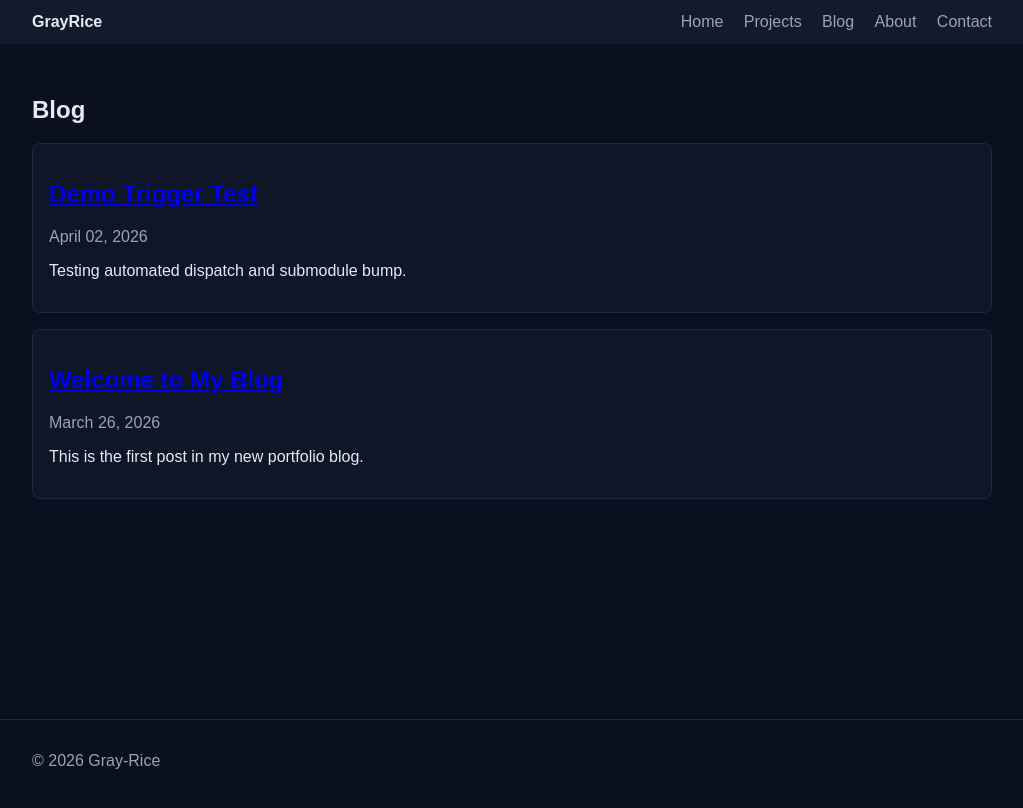
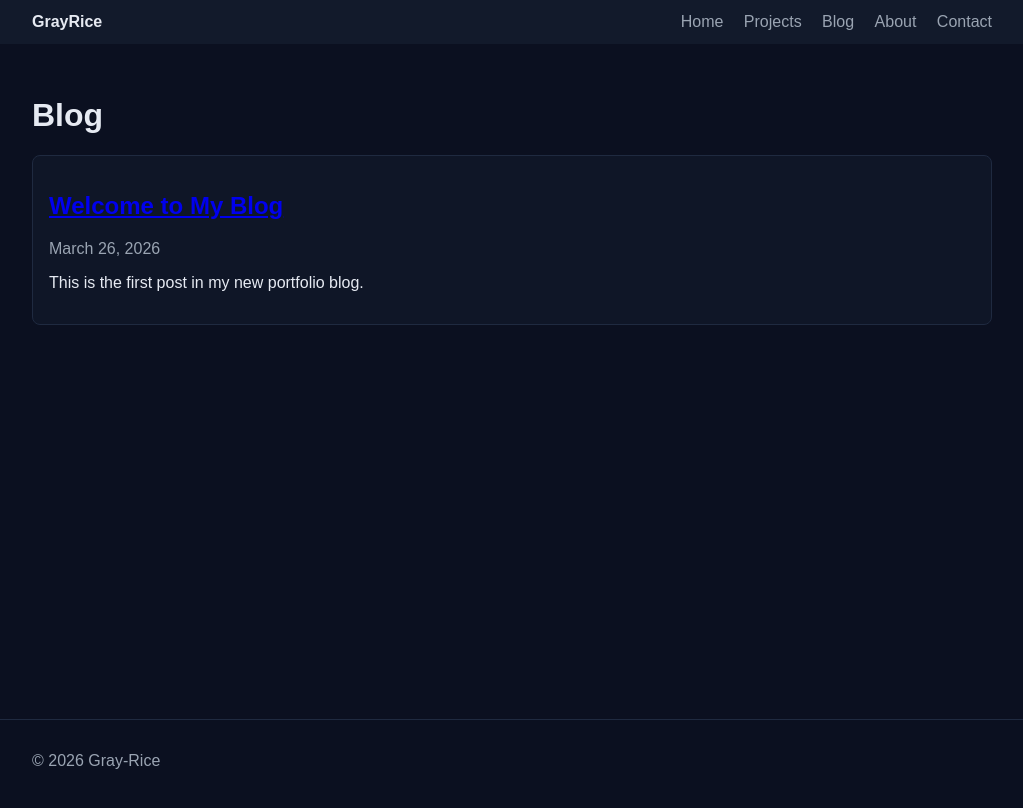
Before and after one commit to Gray-Rice/gray-rice.github.io, a Jekyll site: the page built from blog/index.html, in a window 1280 px wide. Shown: the top 808 px of the page, without its empty margins (128-1151 px from the left). Built offline with Jekyll 4.4.1, drawn with Linux system fonts in a browser that asks for light colours; the list of posts is cut into pages by our own code.

Commit message:
Bug fixes

```diff
--- /dev/null
+++ b/_layouts/blog_index.html
@@ -0,0 +1,8 @@
+---
+layout: default
+---
+
+<main class="page-content">
+  <h1>{{ page.title }}</h1>
+  {{ content }}
+</main>
--- a/_posts/2026-04-02-demo.md
+++ /dev/null
@@ -1,9 +0,0 @@
----
-layout: post
-title: "Demo Trigger Test"
-date: 2026-04-02 12:00:00 +0000
-tags: [demo]
-excerpt: "Testing automated dispatch and submodule bump."
----
-
-If you can read this, the automation pipeline worked.
--- a/blog/index.html
+++ b/blog/index.html
@@ -1,5 +1,5 @@
 ---
-layout: page
+layout: blog_index
 title: Blog
 permalink: /blog/
 ---
```
